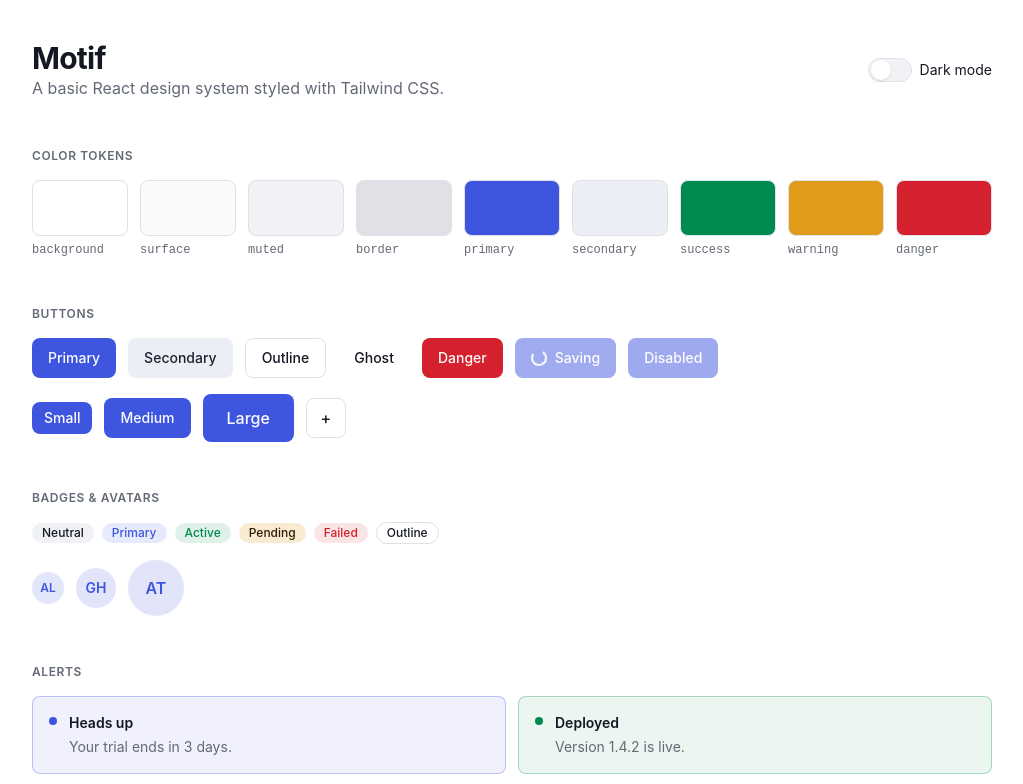
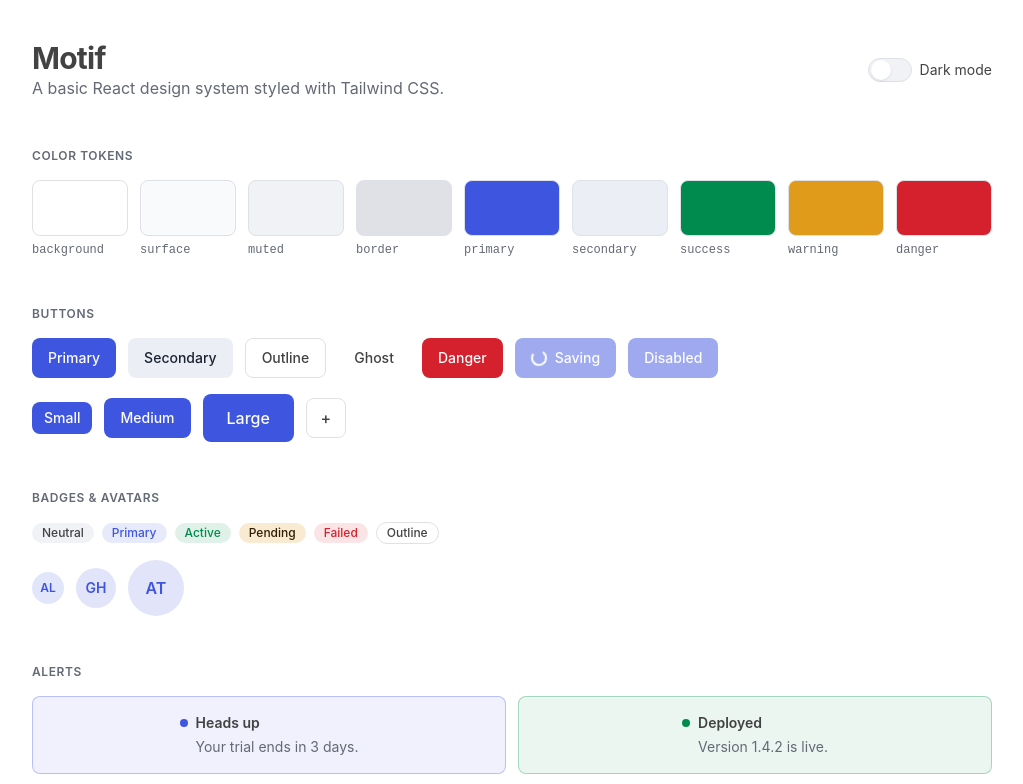
Before and after one commit to dponinski/motif-test-system, a React (Vite) app: page / in a window 1280 px wide. Shown: the top 784 px of the page, without its empty margins (128-1151 px from the left). Built offline with nearby package versions, Linux system fonts and the light colour scheme.

Commit message:
Update 2 files from Motif

```diff
--- a/src/components/Alert.tsx
+++ b/src/components/Alert.tsx
@@ -2,7 +2,7 @@ import type { HTMLAttributes, ReactNode } from "react";
 import { cva, type VariantProps } from "class-variance-authority";
 import { cn } from "../lib/cn";
 
-const alertVariants = cva("flex gap-3 rounded-md border p-4 text-sm", {
+const alertVariants = cva("flex gap-2 rounded-md border p-4 text-sm justify-center flex-row items-start", {
   variants: {
     variant: {
       info: "border-primary/30 bg-primary/8",
@@ -33,7 +33,7 @@ export function Alert({ className, variant, title, children, ...props }: AlertPr
       className={cn(alertVariants({ variant: v }), className)}
       {...props}
     >
-      <span aria-hidden className={cn("mt-1 h-2 w-2 shrink-0 rounded-full", accent[v])} />
+      <span aria-hidden className={cn("h-2 w-2 shrink-0 rounded-full mt-1.5", accent[v])} />
       <div className="flex flex-col gap-1">
         {title && <p className="font-semibold">{title}</p>}
         {children && <div className="text-muted-foreground">{children}</div>}
--- a/src/styles/motif.css
+++ b/src/styles/motif.css
@@ -10,7 +10,7 @@
  */
 :root {
   --background: oklch(1 0 0);
-  --foreground: oklch(0.21 0.02 265);
+  --foreground: oklch(0.379 0 0);
   --surface: oklch(0.985 0.003 265);
   --muted: oklch(0.96 0.006 265);
   --muted-foreground: oklch(0.52 0.02 265);
@@ -32,7 +32,7 @@
 
 .dark {
   --background: oklch(0.17 0.015 265);
-  --foreground: oklch(0.96 0.005 265);
+  --foreground: oklch(0.97 0 0);
   --surface: oklch(0.21 0.018 265);
   --muted: oklch(0.26 0.02 265);
   --muted-foreground: oklch(0.7 0.02 265);
```
